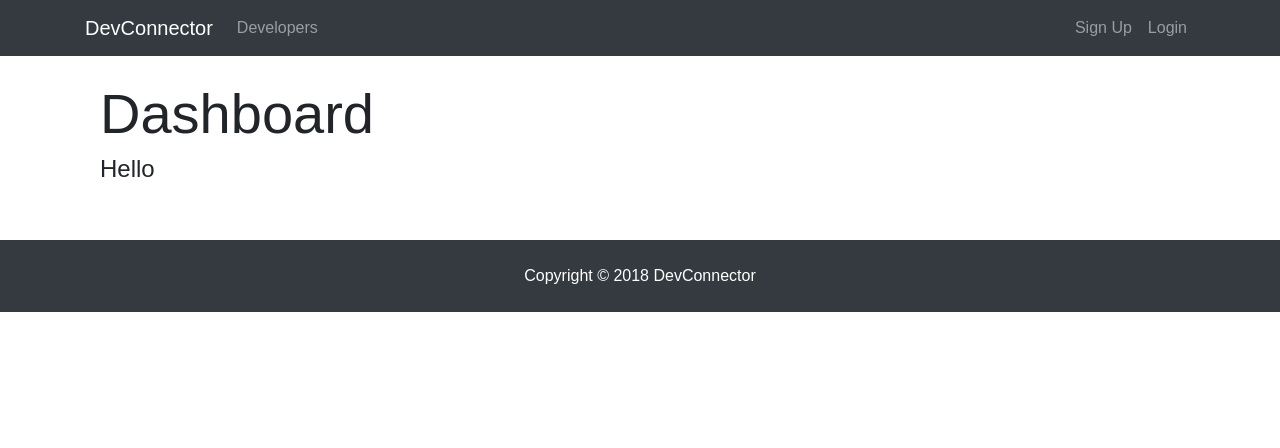
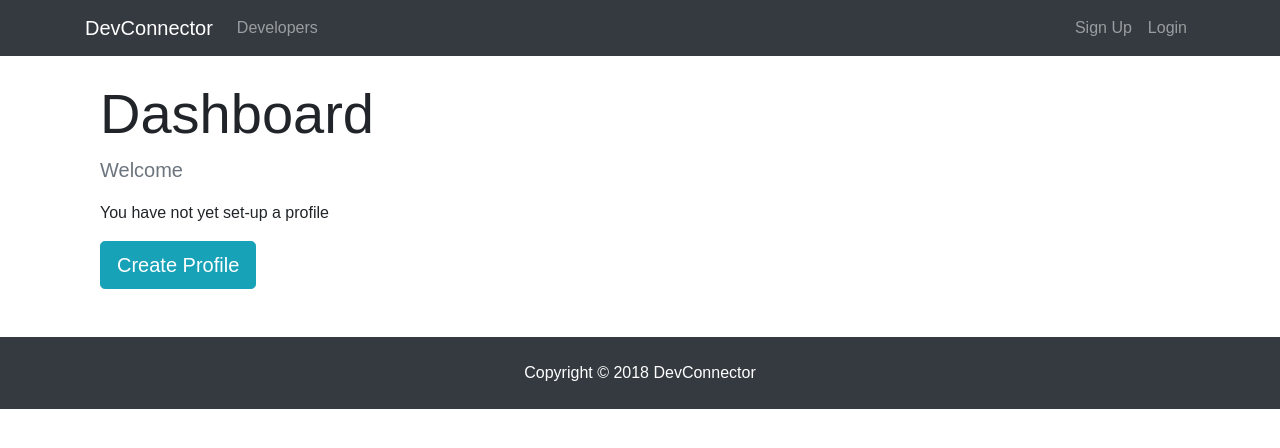
Before and after one commit to chrisziegler/dev-connector, a React (Create React App) app in the folder client/: page /dashboard in a window 1280 px wide. Shown: the top 448 px of the page. Built offline with nearby package versions, Linux system fonts and the light colour scheme; no server answers.

Commit message:
Added spinner (loader) and logged-in/profile no-profile logic to Dashboard

```diff
--- /dev/null
+++ b/client/src/components/common/Spinner.js
@@ -0,0 +1,14 @@
+import React from 'react';
+import spinner from './lg.double-ring-spinner.gif';
+
+export default () => {
+  return (
+    <div>
+      <img
+        src={spinner}
+        alt="Loading..."
+        style={{ width: '200px', margin: 'auto', display: 'block' }}
+      />
+    </div>
+  );
+};
--- a/client/src/components/dashboard/Dashboard.js
+++ b/client/src/components/dashboard/Dashboard.js
@@ -1,7 +1,9 @@
 import React, { Component } from 'react';
+import { Link } from 'react-router-dom';
 import { connect } from 'react-redux';
 import { getCurrentProfile } from '../../actions/profileActions';
 import PropTypes from 'prop-types';
+import Spinner from '../common/Spinner';
 
 class Dashboard extends Component {
   componentDidMount() {
@@ -14,9 +16,26 @@ class Dashboard extends Component {
     // initialize this variable
     let dashboardContent;
     if (profile === null || loading === true) {
-      dashboardContent = <h4>Loading...</h4>;
+      dashboardContent = <Spinner />;
     } else {
-      dashboardContent = <h4>Hello</h4>;
+      // Check if logged in user has profile data
+      if (Object.keys(profile).length > 0) {
+        dashboardContent = <h4>TODO: Display Profile Components</h4>;
+      } else {
+        // User is logged in but has no profile
+        dashboardContent = (
+          <div>
+            <p className="lead text-muted">Welcome {user.name}</p>
+            <p>You have not yet set-up a profile</p>
+            <Link
+              to="/create-profile"
+              className="btn btn-lg btn-info"
+            >
+              Create Profile
+            </Link>
+          </div>
+        );
+      }
     }
     return (
       <div className="dashboard">
```
Also changed, not shown: client/src/components/common/lg.double-ring-spinner.gif (added), client/src/components/common/load.gif (added).
